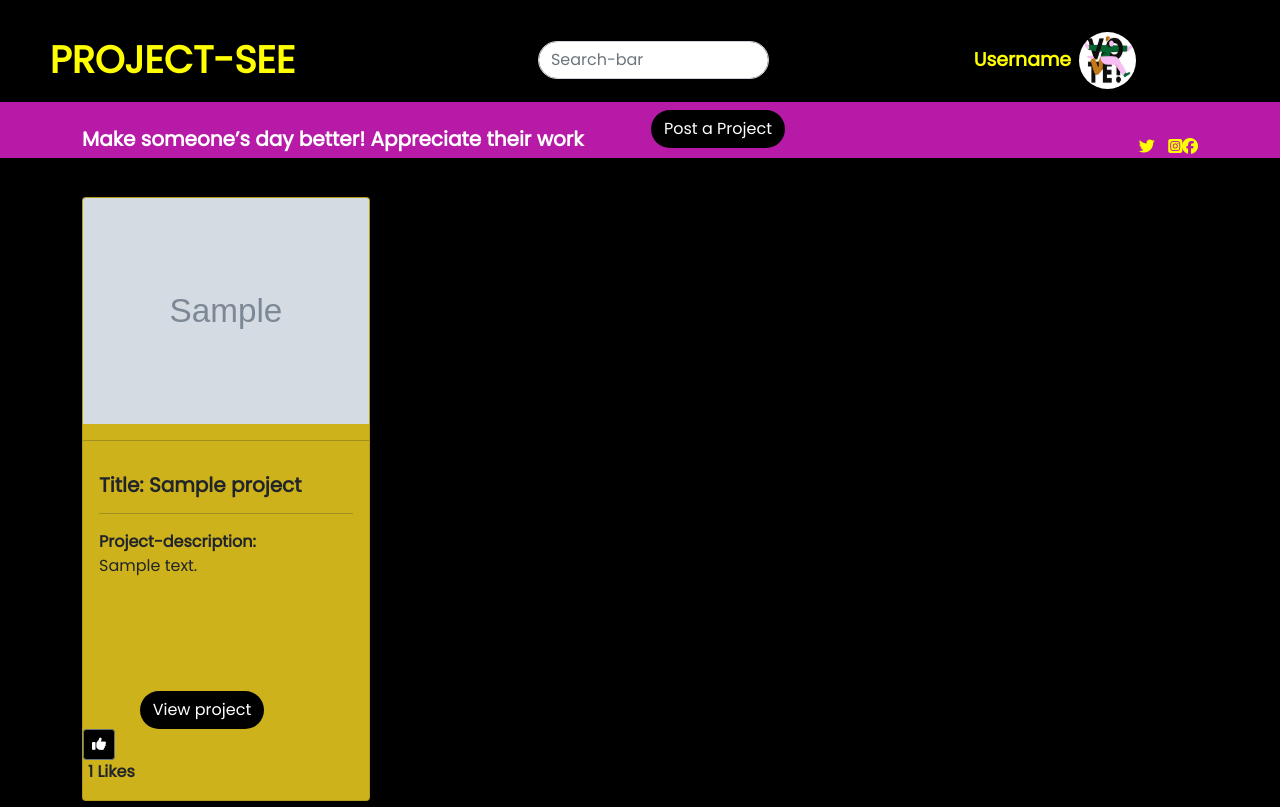
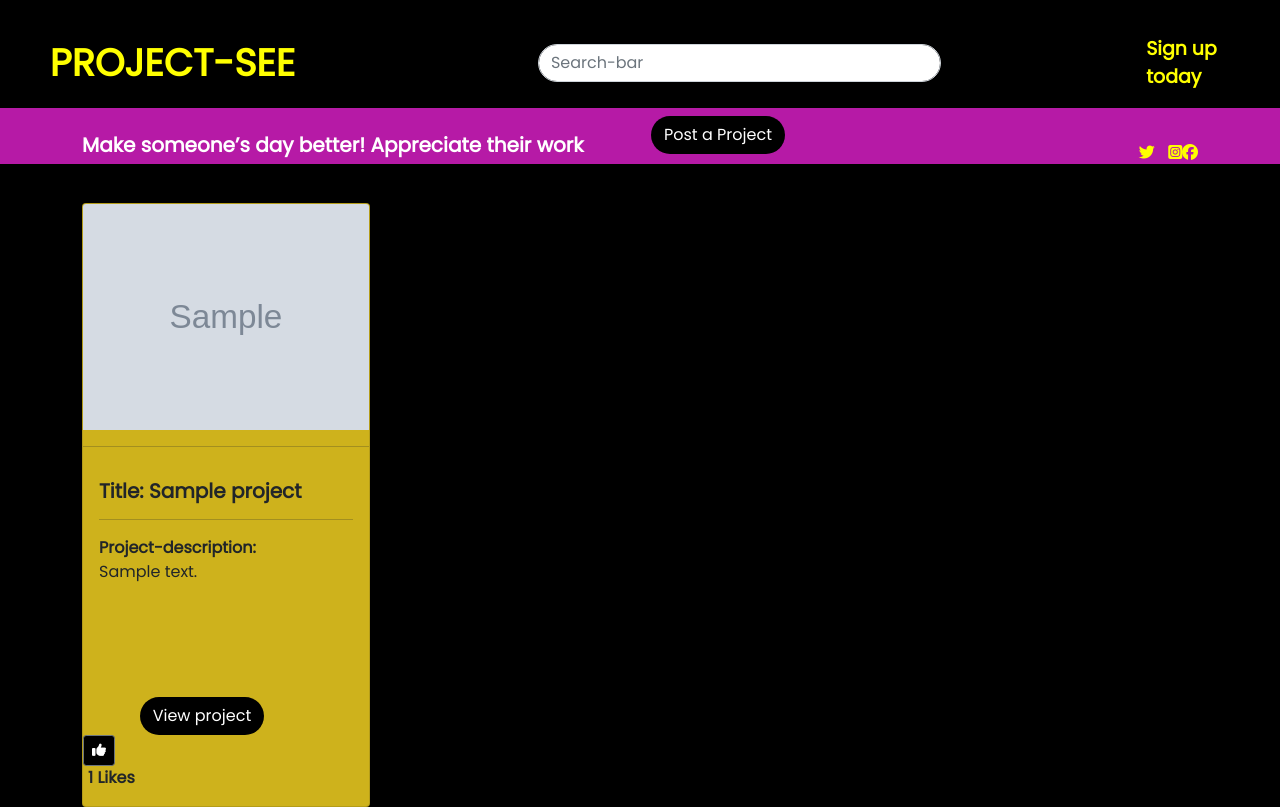
Before and after one commit to Charity-Mutembei/Django-week3-IP, a Django app: page /welcome in a window 1280 px wide. Run offline with Django 4.2, Linux system fonts and the light colour scheme; data comes from the database, SQL or seed files in the repository; tables that the repository leaves empty hold one stand-in row (values such as "Sample post"); grey boxes marked "Sample" are stand-in pictures; parts of the project's set-up code (start-up, migrations or seed data) failed here and were passed over; some libraries are stand-ins or nearby versions.

Commit message:
Feat: registration form and link added to the welcome.html

```diff
--- a/projectSee/templates/welcome.html
+++ b/projectSee/templates/welcome.html
@@ -46,13 +46,21 @@
             <div class="collapse navbar-collapse" id="navbarSupportedContent">
                 <ul class="navbar-nav me-auto mb-2 mb-lg-0">
                     <li class="nav-item">
-                        <a class="nav-link active" aria-current="page" href="#" style="color: yellow; font-size: 0.5cm; font-weight: 700; margin-left: 5cm;" class="username">Username</a>
+                        {% if user is authenticated %}
+                        <a class="nav-link active" aria-current="page" href="#" style="color: yellow; font-size: 0.5cm; font-weight: 700; margin-left: 5cm;" class="username">Hello there {{user.username}}</a>
+                        {% else %}
+                        <a class="nav-link active" aria-current="page" href="{% url 'register' %}" style="color: yellow; font-size: 0.5cm; font-weight: 700; margin-left: 5cm;" class="username">Sign up today</a>
+                        {% endif %}
+
                     </li>
                 </ul>
             </div>
+<!--
             <div class="profile-picture-1">
-                <a href="{% url 'profile' user.id %}"><img src="/static/a0607c1655b30da438f5c6.jpg" class='profile-picture' alt="" style="margin-right: 2.5cm;"></a>
-            </div>
+                {% for profile in profiles %}
+                <a href="{% url 'profile' user.id %}"><img src="{{profile.picture.url}}" class='profile-picture' alt="" style="margin-right: 2.5cm;"></a>
+                {% endfor %}
+            </div> -->
             </div>
           </nav>
     </div>
--- a/projectSee/urls.py
+++ b/projectSee/urls.py
@@ -19,6 +19,7 @@ urlpatterns = [
     # path('welcome', views.welcome, name='welcome'),
     path('like/<str:pk>',views.likeProject,name='like_project'),
     path('profile/<str:username>', views.PostListView.as_view(),name='profile'),
+    # path('profile/<str:username>', views.ProfiletListView.as_view(),name='user-profile'),
     path('edit_profile', views.edit_profile, name='edit_profile'),
     path('new_post', views.new_post, name='new_post'),
     path('ajax/newsletter/', views.newsletter, name='newsletter'),
--- a/projectSee/views.py
+++ b/projectSee/views.py
@@ -71,7 +71,19 @@ def landing(request):
 def welcome(request):
     projects = Projects.objects.all()
 
+
+
     return render (request, 'welcome.html', {'projects': projects})
+
+class ProfiletListView(ListView):
+    model = Profile
+    template_name = 'welcome.html'
+    context_object_name = 'profiles'
+
+
+    def get_query_set(self):
+        user = get_object_or_404(User, username=self.kwargs.get('username'))
+        return Profile.objects.filter(author = user)
 
 def newsletter(request):
     name = request.POST.get('your name')
```
